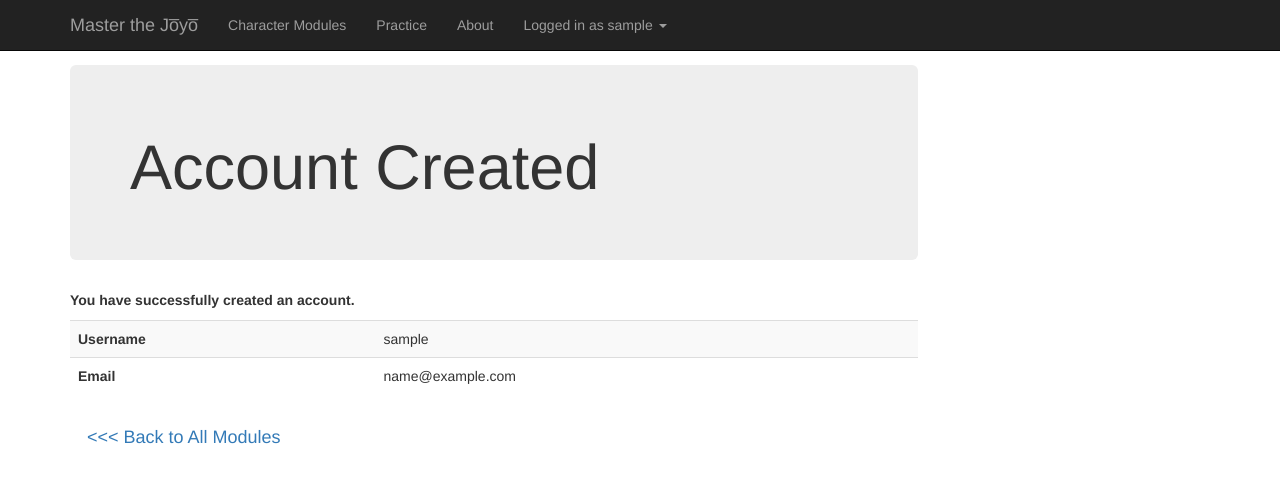
After one commit to jmeinken/master-the-jouyou, a Django app: page /adduser_confirmation/ in a window 1280 px wide. The commit adds this page. Shown: the top 483 px of the page. Run offline with Django 3.2, Linux system fonts and the light colour scheme; the visitor is signed in with stand-in values (Sample User, id 1); data comes from the database, SQL or seed files in the repository; some libraries are stand-ins or nearby versions.

Commit message:
layout and appearance improvements

```diff
--- a/src/account_manager/models.py
+++ b/src/account_manager/models.py
@@ -4,6 +4,6 @@ from django.db import models
 class account_data(models.Model):
     username = models.CharField(max_length=30)
     key = models.CharField(max_length=30)
-    value = models.CharField(max_length=30, null=True, blank=True)
+    value = models.CharField(max_length=500, null=True, blank=True)
     class Meta:
         unique_together = ("username", "key")
--- a/src/account_manager/templates/adduser.html
+++ b/src/account_manager/templates/adduser.html
@@ -12,7 +12,7 @@
 
 <form method="post" action="">
     {% csrf_token %}
-    <table>
+    <table class="table table-striped table-hover ">
     {{ form }}
     </table>
     <input type="submit" value="Create new user account" />
--- /dev/null
+++ b/src/account_manager/templates/adduser_confirmation.html
@@ -0,0 +1,29 @@
+{% extends "no_sidebar_shell.html" %}
+
+
+{% block header %}
+	Account Created
+{% endblock %}
+
+{% block content %}{% endblock %}
+
+
+{% block links %}
+
+<p><strong>You have successfully created an account.</strong></p>
+
+<table class="table table-striped table-hover ">
+    <tr>
+        <th>Username</th>
+        <td>{{ username }}</td>
+    </tr>
+    <tr>
+        <th>Email</th>
+        <td>{{ email }}</td>
+    </tr>
+</table>
+
+
+<a href="{% url 'home' %}" class="btn btn-lg btn-link" role="button">&lt;&lt;&lt; Back to All Modules</a></button>
+
+{% endblock %}
--- a/src/kana/templates/core_shell.html
+++ b/src/kana/templates/core_shell.html
@@ -8,7 +8,8 @@
 	<!-- Latest compiled and minified CSS -->
 	<link rel="stylesheet" href="//maxcdn.bootstrapcdn.com/bootstrap/3.2.0/css/bootstrap.min.css">
 	<!-- Optional theme -->
-	<link rel="stylesheet" href="//maxcdn.bootstrapcdn.com/bootstrap/3.2.0/css/bootstrap-theme.min.css">
+	<!-- <link rel="stylesheet" href="//maxcdn.bootstrapcdn.com/bootstrap/3.2.0/css/bootstrap-theme.min.css"> -->
+	<link rel="stylesheet" href="http://bootswatch.com/cerulean/bootstrap.min.css">
     <!-- jQuery (necessary for Bootstrap's JavaScript plugins) -->
     <script src="//ajax.googleapis.com/ajax/libs/jquery/2.1.1/jquery.min.js"></script>
 	<!-- Latest compiled and minified JavaScript -->
--- a/src/master_the_jouyou/urls.py
+++ b/src/master_the_jouyou/urls.py
@@ -7,6 +7,7 @@ urlpatterns = [
     url(r'^$', 'master_the_jouyou.views.index', name='home'),
     # url(r'^blog/', include('blog.urls')),
     url(r'^adduser/', 'master_the_jouyou.views.adduser', name='adduser'),
+    url(r'^adduser_confirmation/', 'master_the_jouyou.views.adduser_confirmation', name='adduser_confirmation'),
     url(r'^admin/', include(admin.site.urls)),
     url(r'^login/$', auth_views.login, {'template_name': 'login.html'
                                         ''}, name='login'),
--- a/src/master_the_jouyou/views.py
+++ b/src/master_the_jouyou/views.py
@@ -74,11 +74,24 @@ def adduser(request):
             new_user = authenticate(username=request.POST['username'], password=request.POST['password'])
             login(request, new_user)
             # redirect, or however you want to get to the main view
-            return redirect('home')
+            return redirect('adduser_confirmation')
     else:
         form = UserForm()
+    return render(request, 'adduser.html', {'form': form})
 
-    return render(request, 'adduser.html', {'form': form})
+def adduser_confirmation(request):
+    if request.user.is_authenticated():
+        logged_in = True
+        username = request.user.username
+        email = User.objects.get(username=request.user.username).email
+    else:
+        return redirect('adduser')
+    context = {
+               'logged_in': logged_in,
+               'username': username,
+               'email': email,
+               }
+    return render(request, 'adduser_confirmation.html', context)
 
 def logout_user(request):
     logout(request)
```
Also changed, not shown: src/kana/templates/kana/detail.html (+16 -9 lines), src/kana/views.py (+9 -9 lines).
